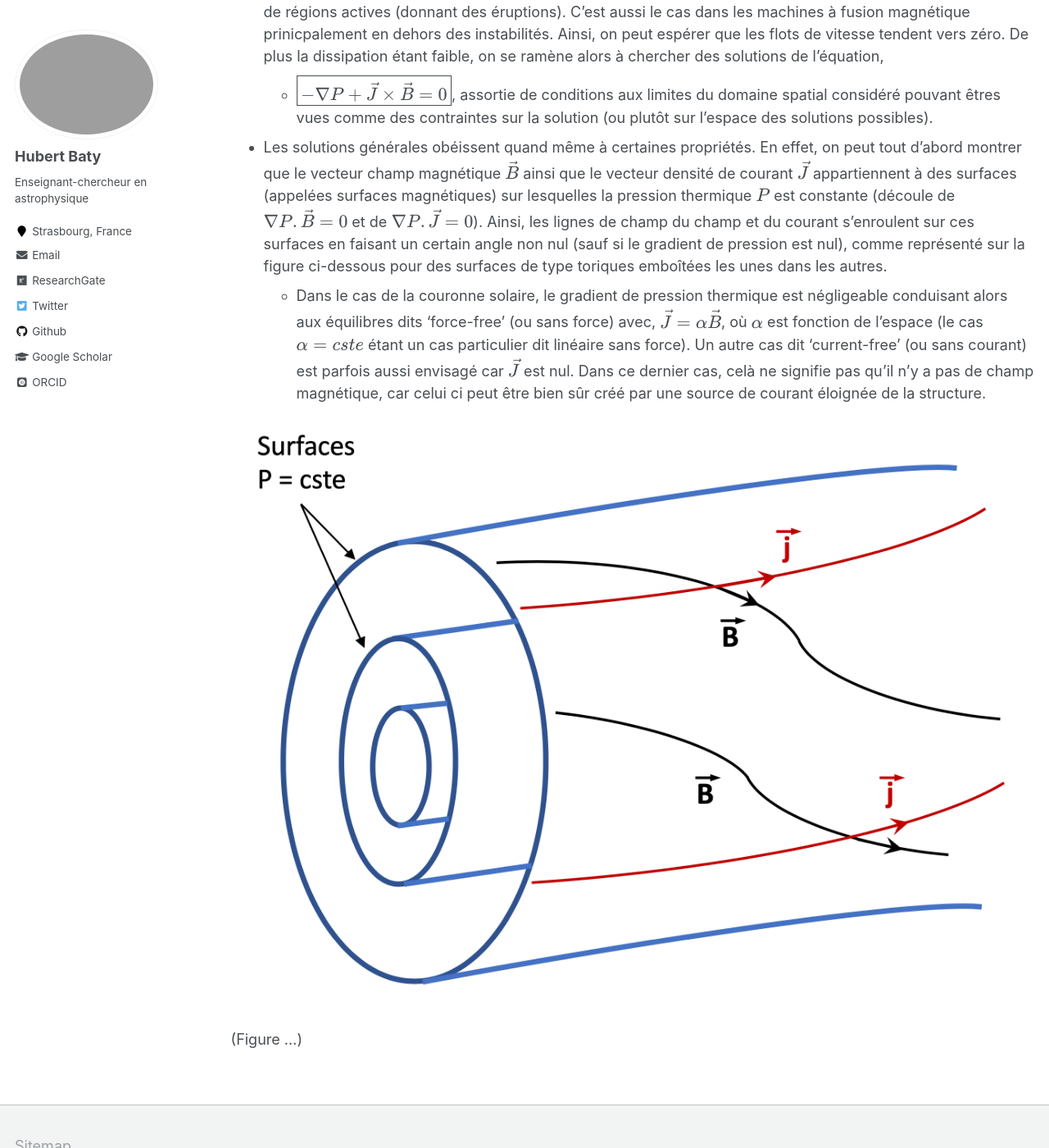
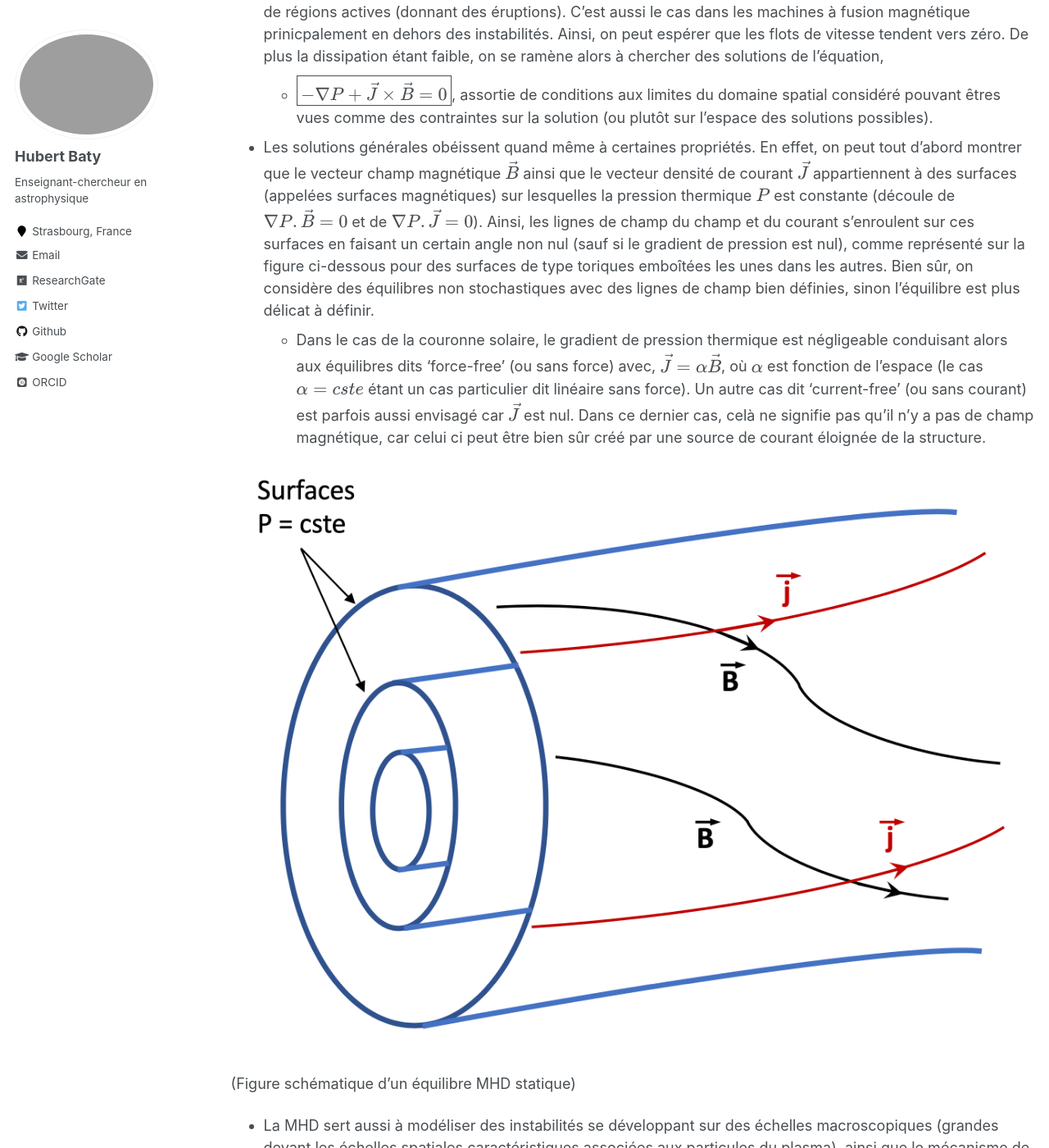
Before and after one commit to hubertbaty/hubertbaty.github.io, a Jekyll site: the page built from _pages/MHD.md, in a window 1280 px wide and 1400 px high, scrolled down 3127 px. Shown: the whole window at 82% size. Built offline with Jekyll 4.4.1, drawn with Linux system fonts in a browser that asks for light colours; some web fonts are replaced; formulas are drawn with MathJax 3; some of the changed text lies outside the part shown.

Commit message:
Update MHD.md

```diff
--- a/_pages/MHD.md
+++ b/_pages/MHD.md
@@ -60,9 +60,11 @@ A quoi peut servir la MHD ?
 * Elle est utile pour calculer des équilibres statiques. Les équilibres MHD statiques (ou du moins des configurations proches) sont réalisés dans la couronne solaire en dehors des période d'activité intense et/ou de régions actives (donnant des éruptions). C'est aussi le cas dans les machines à fusion magnétique prinicpalement en dehors des instabilités. Ainsi, on peut espérer que les flots de vitesse tendent vers zéro. De plus la dissipation étant faible, on se ramène alors à chercher des solutions de l'équation,
   * $$\boxed{ - \nabla P + \vec J \times \vec B = 0}$$, assortie de conditions aux limites du domaine spatial considéré pouvant êtres vues comme des contraintes sur la solution (ou plutôt sur l'espace des solutions possibles).
 
-* Les solutions générales obéissent quand même à certaines propriétés. En effet, on peut tout d'abord montrer que le vecteur champ magnétique $\vec B$ ainsi que le vecteur densité de courant $\vec J$ appartiennent à des surfaces (appelées surfaces magnétiques) sur lesquelles la pression thermique $P$ est constante (découle de $\nabla P . \vec B = 0$ et de $\nabla P . \vec J = 0$). Ainsi, les lignes de champ du champ et du courant s'enroulent sur ces surfaces en faisant un certain angle non nul (sauf si le gradient de pression est nul), comme représenté sur la figure ci-dessous pour des surfaces de type toriques emboîtées les unes dans les autres.
+* Les solutions générales obéissent quand même à certaines propriétés. En effet, on peut tout d'abord montrer que le vecteur champ magnétique $\vec B$ ainsi que le vecteur densité de courant $\vec J$ appartiennent à des surfaces (appelées surfaces magnétiques) sur lesquelles la pression thermique $P$ est constante (découle de $\nabla P . \vec B = 0$ et de $\nabla P . \vec J = 0$). Ainsi, les lignes de champ du champ et du courant s'enroulent sur ces surfaces en faisant un certain angle non nul (sauf si le gradient de pression est nul), comme représenté sur la figure ci-dessous pour des surfaces de type toriques emboîtées les unes dans les autres. Bien sûr, on considère des équilibres non stochastiques avec des lignes de champ bien définies, sinon l'équilibre est plus délicat à définir.
   * Dans le cas de la couronne solaire, le gradient de pression thermique est négligeable conduisant alors aux équilibres dits 'force-free' (ou sans force) avec, $\vec J = \alpha \vec B$, où $\alpha$ est fonction de l'espace (le cas $\alpha = cste$ étant un cas particulier dit linéaire sans force). Un autre cas dit 'current-free' (ou sans courant) est parfois aussi envisagé car $\vec J$ est nul. Dans ce dernier cas, celà ne signifie pas qu'il n'y a pas de champ magnétique, car celui ci peut être bien sûr créé par une source de courant éloignée de la structure.
 
 ![](/images/equi.png)
 
-(Figure ...)
+(Figure schématique d'un équilibre MHD statique)
+
+* La MHD sert aussi à modéliser des instabilités se développant sur des échelles macroscopiques (grandes devant les échelles spatiales caractéristiques associées aux particules du plasma), ainsi que le mécanisme de reconnexion magnétique associé (voir autres pages de ce blog et notamment ma recherche).
```
